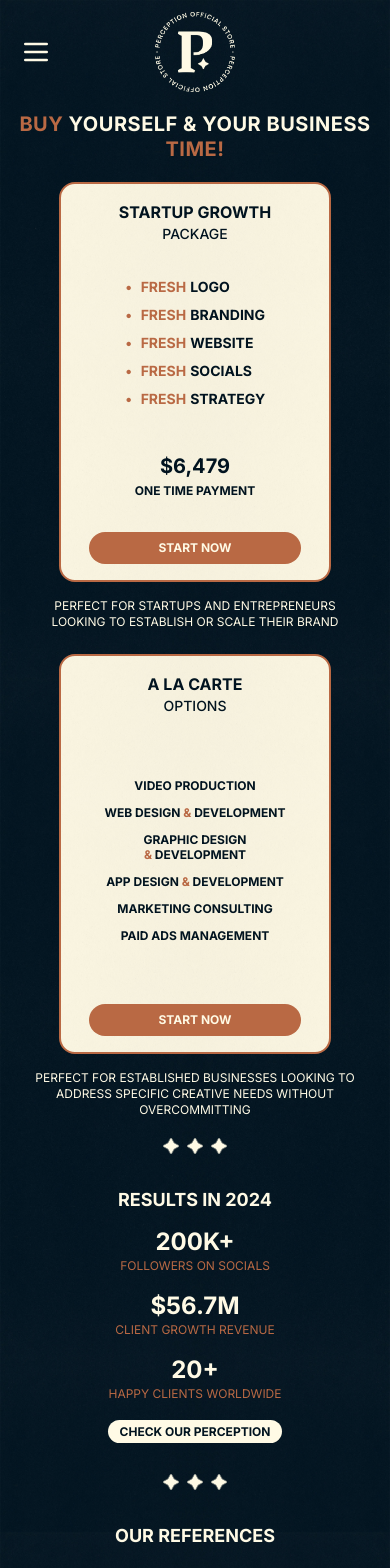
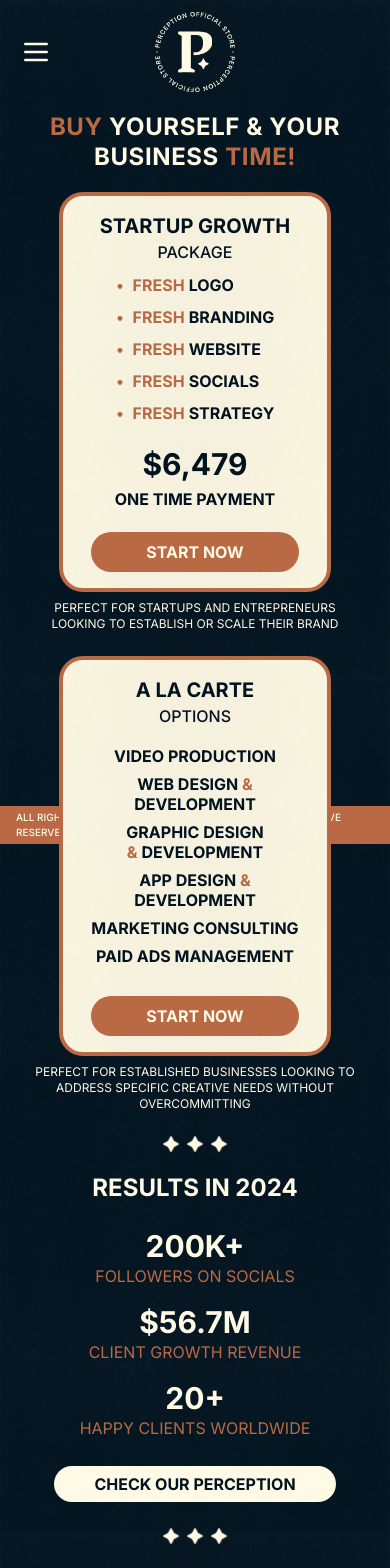
Before and after one commit to Djolex15/perceptionstore, a Next.js app: page / in a window 390 px wide. Shown: the top 1568 px of the page. Built offline with nearby package versions, Linux system fonts and the light colour scheme.

Commit message:
fixed sizing mobile

```diff
--- a/src/app/page.tsx
+++ b/src/app/page.tsx
@@ -140,7 +140,7 @@ export default function LandingPage() {
           <main className="container mx-auto px-4 pt-24 sm:pt-24 md:pt-32">
             {/* Hero Section */}
             <section className="w-full mx-auto py-4 sm:py-6 md:py-8 text-center">
-              <h2 className="text-xl sm:text-2xl md:text-5xl font-bold tracking-wide leading-tight">
+              <h2 className="text-2xl sm:text-2xl md:text-5xl font-bold tracking-wide leading-tight">
                 <span className="text-[#B96944]">BUY</span> YOURSELF & YOUR BUSINESS{" "}
                 <span className="text-[#B96944]">TIME!</span>
               </h2>
@@ -160,57 +160,57 @@ export default function LandingPage() {
                 >
                   <div className="flex flex-col justify-center mx-auto space-y-2 md:space-y-2">
                     <div className="flex items-center group-hover:translate-x-1 transition-transform duration-500 ease-in-out">
-                      <span className="text-[#B96944] mr-2 text-sm sm:text-lg md:text-sm lg:text-lg">•</span>
-                      <span className="text-[#B96944] uppercase font-bold text-sm sm:text-lg md:text-sm lg:text-lg leading-tight">
+                      <span className="text-[#B96944] mr-2 text-base sm:text-lg md:text-sm lg:text-lg">•</span>
+                      <span className="text-[#B96944] uppercase font-bold text-base sm:text-lg md:text-sm lg:text-lg leading-tight">
                         FRESH
                       </span>
-                      <span className="uppercase font-bold text-[#01131F] text-sm sm:text-lg md:text-sm lg:text-lg leading-tight ml-1">
+                      <span className="uppercase font-bold text-[#01131F] text-base sm:text-lg md:text-sm lg:text-lg leading-tight ml-1">
                         LOGO
                       </span>
                     </div>
                     <div className="flex items-center group-hover:translate-x-1 transition-transform duration-500 ease-in-out delay-75">
-                      <span className="text-[#B96944] mr-2 text-sm sm:text-lg md:text-sm lg:text-lg">•</span>
-                      <span className="text-[#B96944] uppercase font-bold text-sm sm:text-lg leading-tight md:text-sm lg:text-lg">
+                      <span className="text-[#B96944] mr-2 text-base sm:text-lg md:text-sm lg:text-lg">•</span>
+                      <span className="text-[#B96944] uppercase font-bold text-base sm:text-lg leading-tight md:text-sm lg:text-lg">
                         FRESH
                       </span>
-                      <span className="uppercase font-bold text-[#01131F] text-sm sm:text-lg md:text-sm lg:text-lg leading-tight ml-1">
+                      <span className="uppercase font-bold text-[#01131F] text-base sm:text-lg md:text-sm lg:text-lg leading-tight ml-1">
                         BRANDING
                       </span>
                     </div>
                     <div className="flex items-center group-hover:translate-x-1 transition-transform duration-500 ease-in-out delay-100">
-                      <span className="text-[#B96944] mr-2 text-sm sm:text-lg md:text-sm lg:text-lg">•</span>
-                      <span className="text-[#B96944] uppercase font-bold text-sm sm:text-lg md:text-sm lg:text-lg leading-tight">
+                      <span className="text-[#B96944] mr-2 text-base sm:text-lg md:text-sm lg:text-lg">•</span>
+                      <span className="text-[#B96944] uppercase font-bold text-base sm:text-lg md:text-sm lg:text-lg leading-tight">
                         FRESH
                       </span>
-                      <span className="uppercase font-bold text-[#01131F] text-sm sm:text-lg md:text-sm lg:text-lg leading-tight ml-1">
+                      <span className="uppercase font-bold text-[#01131F] text-base sm:text-lg md:text-sm lg:text-lg leading-tight ml-1">
                         WEBSITE
                       </span>
                     </div>
                     <div className="flex items-center group-hover:translate-x-1 transition-transform duration-500 ease-in-out delay-150">
-                      <span className="text-[#B96944] mr-2 text-sm sm:text-lg md:text-sm lg:text-lg">•</span>
-                      <span className="text-[#B96944] uppercase font-bold text-sm sm:text-lg md:text-sm lg:text-lg leading-tight">
+                      <span className="text-[#B96944] mr-2 text-base sm:text-lg md:text-sm lg:text-lg">•</span>
+                      <span className="text-[#B96944] uppercase font-bold text-base sm:text-lg md:text-sm lg:text-lg leading-tight">
                         FRESH
                       </span>
-                      <span className="uppercase font-bold text-[#01131F] text-sm sm:text-lg md:text-sm lg:text-lg leading-tight ml-1">
+                      <span className="uppercase font-bold text-[#01131F] text-base sm:text-lg md:text-sm lg:text-lg leading-tight ml-1">
                         SOCIALS
                       </span>
                     </div>
                     <div className="flex items-center group-hover:translate-x-1 transition-transform duration-500 ease-in-out delay-200">
-                      <span className="text-[#B96944] mr-2 text-sm sm:text-lg md:text-sm lg:text-lg">•</span>
-                      <span className="text-[#B96944] uppercase font-bold text-sm sm:text-lg md:text-sm lg:text-lg leading-tight">
+                      <span className="text-[#B96944] mr-2 text-base sm:text-lg md:text-sm lg:text-lg">•</span>
+                      <span className="text-[#B96944] uppercase font-bold text-base sm:text-lg md:text-sm lg:text-lg leading-tight">
                         FRESH
                       </span>
-                      <span className="uppercase font-bold text-[#01131F] text-sm sm:text-lg md:text-sm lg:text-lg leading-tight ml-1">
+                      <span className="uppercase font-bold text-[#01131F] text-base sm:text-lg md:text-sm lg:text-lg leading-tight ml-1">
                         STRATEGY
                       </span>
                     </div>
                   </div>
 
                   <div className="text-center w-full mt-2 md:mt-2 mb-3 md:mb-3 lg:mb-6">
-                    <h4 className="text-xl sm:text-3xl md:text-3xl lg:text-4xl leading-tight font-bold text-[#01131F]">
+                    <h4 className="text-3xl sm:text-3xl md:text-3xl lg:text-4xl leading-tight font-bold text-[#01131F]">
                       <PriceDisplay amount={5999} />
                     </h4>
-                    <p className="uppercase text-xs sm:text-sm md:text-base lg:text-lg mt-1 text-[#01131F] font-bold">
+                    <p className="uppercase text-base sm:text-sm md:text-base lg:text-lg mt-1 text-[#01131F] font-bold">
                       ONE TIME PAYMENT
                     </p>
                   </div>
@@ -226,35 +226,35 @@ export default function LandingPage() {
                   highlightType="shimmer"
                 >
                   <div className="flex flex-col justify-center flex-1 mb-3 md:mb-6">
-                    <div className="flex flex-col space-y-3 sm:space-y-4 md:space-y-4 lg:space-y-5 w-full h-auto">
-                      <div className="uppercase font-bold text-center text-xs sm:text-sm md:text-sm lg:text-lg leading-tight text-[#01131F] hover:text-[#B96944] transition-colors duration-300 ease-in-out group-hover:scale-103">
+                    <div className="flex flex-col space-y-2 sm:space-y-4 md:space-y-4 lg:space-y-5 w-full h-auto">
+                      <div className="uppercase font-bold text-center text-base sm:text-sm md:text-sm lg:text-lg leading-tight text-[#01131F] hover:text-[#B96944] transition-colors duration-300 ease-in-out group-hover:scale-103">
                         VIDEO PRODUCTION
                       </div>
-                      <div className="uppercase font-bold text-center text-xs sm:text-sm md:text-sm lg:text-lg leading-tight text-[#01131F] hover:text-[#B96944] transition-colors duration-300 ease-in-out group-hover:scale-103">
+                      <div className="uppercase font-bold text-center text-base sm:text-sm md:text-sm lg:text-lg leading-tight text-[#01131F] hover:text-[#B96944] transition-colors duration-300 ease-in-out group-hover:scale-103">
                         WEB DESIGN{" "}
                         <span className="text-[#B96944] hover:text-[#01131F] transition-colors duration-300 ease-in-out">
                           &
                         </span>{" "}
                         DEVELOPMENT
                       </div>
-                      <div className="uppercase font-bold text-center text-xs sm:text-sm md:text-sm lg:text-lg leading-tight text-[#01131F] hover:text-[#B96944] transition-colors duration-300 ease-in-out group-hover:scale-103">
+                      <div className="uppercase font-bold text-center text-base sm:text-sm md:text-sm lg:text-lg leading-tight text-[#01131F] hover:text-[#B96944] transition-colors duration-300 ease-in-out group-hover:scale-103">
                         GRAPHIC DESIGN<br/>
                         <span className="text-[#B96944] hover:text-[#01131F] transition-colors duration-300 ease-in-out">
                           &
                         </span>{" "}
                         DEVELOPMENT
                       </div>
-                      <div className="uppercase font-bold text-center text-xs sm:text-sm md:text-sm lg:text-lg leading-tight text-[#01131F] hover:text-[#B96944] transition-colors duration-300 ease-in-out group-hover:scale-103">
+                      <div className="uppercase font-bold text-center text-base sm:text-sm md:text-sm lg:text-lg leading-tight text-[#01131F] hover:text-[#B96944] transition-colors duration-300 ease-in-out group-hover:scale-103">
                         APP DESIGN{" "}
                         <span className="text-[#B96944] hover:text-[#01131F] transition-colors duration-300 ease-in-out">
                           &
                         </span>{" "}
                         DEVELOPMENT
                       </div>
-                      <div className="uppercase font-bold text-center text-xs sm:text-sm md:text-sm lg:text-lg leading-tight text-[#01131F] hover:text-[#B96944] transition-colors duration-300 ease-in-out group-hover:scale-103">
+                      <div className="uppercase font-bold text-center text-base sm:text-sm md:text-sm lg:text-lg leading-tight text-[#01131F] hover:text-[#B96944] transition-colors duration-300 ease-in-out group-hover:scale-103">
                         MARKETING CONSULTING
                       </div>
-                      <div className="uppercase font-bold text-center text-xs sm:text-sm md:text-sm lg:text-lg leading-tight text-[#01131F] hover:text-[#B96944] transition-colors duration-300 ease-in-out group-hover:scale-103">
+                      <div className="uppercase font-bold text-center text-base sm:text-sm md:text-sm lg:text-lg leading-tight text-[#01131F] hover:text-[#B96944] transition-colors duration-300 ease-in-out group-hover:scale-103">
                         PAID ADS MANAGEMENT
                       </div>
                     </div>
@@ -264,7 +264,7 @@ export default function LandingPage() {
             </section>
 
             {/* Divider */}
-            <div className="w-full md:w-4/5 mx-auto flex justify-center py-4 md:py-8">
+            <div className="w-full md:w-4/5 mx-auto flex justify-center py-5 md:py-8">
               <div className="flex space-x-2 sm:space-x-3 md:space-x-4">
                 <Image
                   src="/stars/pca-star-light.png"
@@ -291,42 +291,42 @@ export default function LandingPage() {
             </div>
 
             {/* Results Section */}
-            <section className="w-full md:w-4/5 mx-auto py-4 md:py-8 text-center">
-              <h2 className="text-lg sm:text-xl md:text-4xl font-bold uppercase mb-3 sm:mb-4 md:mb-12">
+            <section className="w-full md:w-4/5 mx-auto mb-3 md:mb-0 md:py-8 text-center">
+              <h2 className="text-2xl sm:text-xl md:text-4xl font-bold uppercase mb-6 sm:mb-4 md:mb-12">
                 Results in 2024
               </h2>
 
               <div className="grid grid-cols-1 gap-3 sm:gap-4 md:gap-12 mb-4 sm:mb-6 md:mb-12">
                 <div>
-                  <h3 className="text-2xl sm:text-3xl md:text-6xl font-bold">200K+</h3>
-                  <p className="text-[#B96944] uppercase text-xs sm:text-sm md:text-base">Followers on Socials</p>
+                  <h3 className="text-3xl sm:text-3xl md:text-6xl font-bold">200K+</h3>
+                  <p className="text-[#B96944] uppercase text-base sm:text-sm md:text-base">Followers on Socials</p>
                 </div>
               </div>
 
-              <div className="grid grid-cols-1 md:grid-cols-2 gap-4 sm:gap-6 md:gap-12 mb-4 sm:mb-6 md:mb-12">
+              <div className="grid grid-cols-1 md:grid-cols-2 gap-4 sm:gap-6 md:gap-12 mb-8 sm:mb-6 md:mb-12">
                 <div>
-                  <h3 className="text-2xl sm:text-3xl md:text-6xl font-bold">
+                  <h3 className="text-3xl sm:text-3xl md:text-6xl font-bold">
                     <PriceDisplay amount={52500000} className="font-bold" />
                   </h3>
-                  <p className="text-[#B96944] uppercase text-xs sm:text-sm md:text-base">Client Growth Revenue</p>
+                  <p className="text-[#B96944] uppercase text-base sm:text-sm md:text-base">Client Growth Revenue</p>
                 </div>
                 <div>
-                  <h3 className="text-2xl sm:text-3xl md:text-6xl font-bold">20+</h3>
-                  <p className="text-[#B96944] uppercase text-xs sm:text-sm md:text-base">Happy Clients Worldwide</p>
+                  <h3 className="text-3xl sm:text-3xl md:text-6xl font-bold">20+</h3>
+                  <p className="text-[#B96944] uppercase text-base sm:text-sm md:text-base">Happy Clients Worldwide</p>
                 </div>
               </div>
 
               <Link
                 href={"https://www.perceptionuae.com"}
                 target="_blank"
-                className="bg-[#fffae5] text-[#01131F] uppercase font-bold py-1 sm:py-1.5 md:py-2 px-3 sm:px-4 md:px-6 rounded-full btn-secondary text-xs sm:text-sm md:text-base"
+                className="bg-[#fffae5] text-[#01131F] uppercase font-bold py-2 sm:py-1.5 md:py-2 px-10 sm:px-4 md:px-6 rounded-full btn-secondary text-base sm:text-sm md:text-base"
               >
                 Check Our Perception
               </Link>
             </section>
 
             {/* Divider */}
-            <div className="w-full md:w-4/5 mx-auto flex justify-center py-4 md:py-8">
+            <div className="w-full md:w-4/5 mx-auto flex justify-center py-5 md:py-8">
               <div className="flex space-x-2 sm:space-x-3 md:space-x-4">
                 <Image
                   src="/stars/pca-star-light.png"
@@ -353,8 +353,8 @@ export default function LandingPage() {
             </div>
 
             {/* References Section */}
-            <section className="w-full md:w-4/5 mx-auto py-4 md:py-8 text-center">
-              <h2 className="text-lg sm:text-xl md:text-4xl font-bold uppercase mb-3 sm:mb-4 md:mb-12">
+            <section className="w-full md:w-4/5 mx-auto py-0 md:py-8 text-center">
+              <h2 className="text-2xl sm:text-xl md:text-4xl font-bold uppercase mb-3 sm:mb-4 md:mb-12">
                 Our References
               </h2>
 
@@ -366,21 +366,21 @@ export default function LandingPage() {
               <Link
                 href={"https://www.perceptionuae.com/our-work"}
                 target="_blank"
-                className="bg-[#fffae5] text-[#01131F] uppercase font-bold py-1 sm:py-1.5 md:py-2 px-3 sm:px-4 md:px-6 rounded-full btn-secondary text-xs sm:text-sm md:text-base"
+                className="bg-[#fffae5] text-[#01131F] uppercase font-bold py-2 sm:py-1.5 md:py-2 px-10 sm:px-4 md:px-6 rounded-full btn-secondary text-base sm:text-sm md:text-base"
               >
                 Check Our Portfolio
               </Link>
             </section>
 
             {/* Divider */}
-            <div className="w-full md:w-4/5 mx-auto flex justify-center py-4 md:py-8">
+            <div className="w-full md:w-4/5 mx-auto flex justify-center py-8 md:py-8">
               <div className="flex items-center justify-center">
                 <Image
                   src="/stars/pca-star-light.png"
                   alt="Divider star"
                   width={20}
                   height={20}
-                  className="w-4 h-4 sm:w-5 sm:h-5 md:w-6 md:h-6"
+                  className="w-6 h-6 sm:w-5 sm:h-5 md:w-6 md:h-6"
                 />
               </div>
             </div>
--- a/src/components/animated-card.tsx
+++ b/src/components/animated-card.tsx
@@ -55,12 +55,12 @@ export function AnimatedCard({
             backgroundAttachment: "fixed",
             backgroundPosition: "center",
           }}
-          className={`bg-gradient-to-br from-[#fffae5]/30 to-[#f0e8d0]/10 text-[#01131F] rounded-2xl sm:rounded-3xl md:rounded-4xl p-4 sm:p-6 md:p-8 border-2 sm:border-5 md:border-4 lg:border-6 border-[#B96944] flex flex-col w-full h-full min-h-[400px] cursor-pointer ${getHighlightClass()}`}
+          className={`bg-gradient-to-br from-[#fffae5]/30 to-[#f0e8d0]/10 text-[#01131F] rounded-3xl sm:rounded-3xl md:rounded-4xl p-4 sm:p-6 md:p-8 border-4 sm:border-5 md:border-4 lg:border-6 border-[#B96944] flex flex-col w-full h-full min-h-[400px] cursor-pointer ${getHighlightClass()}`}
         >
           {/* Title and Subtitle */}
-          <div className="text-center mb-4 sm:mb-6 md:mb-4 lg:mb-8">
-            <h1 className="text-base sm:text-2xl md:text-xl lg:text-2xl font-bold uppercase text-[#01131F]">{title}</h1>
-            <h2 className="uppercase text-sm sm:text-lg md:text-lg lg:text-xl font-medium text-[#01131F]">{subtitle}</h2>
+          <div className="text-center mb-1 sm:mb-6 md:mb-4 lg:mb-8">
+            <h1 className="text-xl sm:text-2xl md:text-xl lg:text-2xl font-bold uppercase text-[#01131F]">{title}</h1>
+            <h2 className="uppercase text-base sm:text-lg md:text-lg lg:text-xl font-medium text-[#01131F]">{subtitle}</h2>
           </div>
 
           {/* Content Area */}
@@ -68,7 +68,7 @@ export function AnimatedCard({
 
           {/* Button */}
           <div className="flex justify-center mt-1 sm:mt-1 md:mt-0 lg:mt-1">
-            <button className="bg-[#B96944] text-[#fffae5] uppercase font-bold text-xs sm:text-base md:text-base w-[90%] max-w-xs py-2 sm:py-3 md:py-3 flex items-center justify-center rounded-full btn-simple">
+            <button className="bg-[#B96944] text-[#fffae5] uppercase font-bold text-base sm:text-base md:text-base w-[90%] max-w-xs py-2 sm:py-3 md:py-3 flex items-center justify-center rounded-full btn-simple">
               {buttonText}
             </button>
           </div>
@@ -76,7 +76,7 @@ export function AnimatedCard({
       </Link>
 
       {/* Description */}
-      <div className="text-xs sm:text-xs md:text-xs text-center mt-4 sm:mt-3 md:mt-4 w-[115%] max-w-xs sm:max-w-sm md:max-w-md text-[#fffae5] uppercase">
+      <div className="text-xs sm:text-xs md:text-xs text-center mt-2 sm:mt-3 md:mt-4 w-[115%] max-w-xs sm:max-w-sm md:max-w-md text-[#fffae5] uppercase">
         {description}
       </div>
     </div>
--- a/src/components/footer.tsx
+++ b/src/components/footer.tsx
@@ -33,25 +33,27 @@ export default function Footer({ darkMode }: { darkMode?: boolean }) {
   return (
     <footer className={`relative container mx-auto px-4 py-4 md:py-6 border-t ${borderColor}`}>
       <div className="flex flex-col md:flex-row justify-between items-start w-full font-medium">
-        {/* Contact information */}
-        <div className="w-full md:w-auto text-left mb-4 md:mb-0 order-2 md:order-1">
+       {/* Contact information */}
+        <div className={`w-full md:w-auto mb-4 md:mb-0 order-2 md:order-1 ${
+          isMobile ? "text-center" : "text-left"
+        }`}>
           <Link
             href="mailto:INFO@PERCEPTIONUAE.COM"
-            className={`text-xs sm:text-sm ${textColor} ${hoverColor} transition-colors duration-300 block`}
+            className={`text-xs sm:text-sm ${textColor} ${hoverColor} transition-colors duration-300 block mb-2`}
           >
             <p>INFO@PERCEPTIONUAE.COM</p>
           </Link>
           <Link
             href="/privacy-policy"
-            className={`text-xs sm:text-sm ${textColor} ${hoverColor} transition-colors duration-300 block mt-2`}
+            className={`text-xs sm:text-sm ${textColor} ${hoverColor} transition-colors duration-300 block`}
           >
             PRIVACY POLICY
           </Link>
         </div>
 
-        {/* Social media links */}
-        <div
-          className={`flex space-x-4 md:space-x-6 mb-4 md:mb-0 order-1 md:order-2 ${
+         {/* Social media links */}
+         <div
+          className={`flex space-x-4 md:space-x-6 mb-6 md:mb-0 order-1 md:order-2 ${
             isMobile ? "w-full justify-center" : "absolute left-1/2 transform -translate-x-1/2"
           }`}
         >
@@ -66,7 +68,7 @@ export default function Footer({ darkMode }: { darkMode?: boolean }) {
               alt="Instagram"
               width={36}
               height={36}
-              className="w-6 h-6 sm:w-7 sm:h-7 md:w-8 md:h-8"
+              className="w-7 h-7 sm:w-7 sm:h-7 md:w-8 md:h-8"
             />
           </Link>
           <Link
@@ -80,7 +82,7 @@ export default function Footer({ darkMode }: { darkMode?: boolean }) {
               alt="WhatsApp"
               width={36}
               height={36}
-              className="w-6 h-6 sm:w-7 sm:h-7 md:w-8 md:h-8"
+              className="w-7 h-7 sm:w-7 sm:h-7 md:w-8 md:h-8"
             />
           </Link>
           <Link
@@ -94,17 +96,25 @@ export default function Footer({ darkMode }: { darkMode?: boolean }) {
               alt="LinkedIn"
               width={36}
               height={36}
-              className="w-6 h-6 sm:w-7 sm:h-7 md:w-8 md:h-8"
+              className="w-7 h-7 sm:w-7 sm:h-7 md:w-8 md:h-8"
             />
           </Link>
         </div>
 
         {/* Copyright information */}
-        <div className={`w-full md:w-auto ${textColor} text-right order-3 mt-4 md:mt-0`}>
-          <p className="text-xs sm:text-sm">ALL RIGHTS RESERVED</p>
-          <p className="text-xs sm:text-sm">COPYRIGHT©{new Date().getFullYear()} PERCEPTION CREATIVE AGENCY</p>
+        <div
+          className={`w-full order-3 mt-4 md:mt-0 md:ml-4 ${
+            isMobile
+              ? "fixed bottom-0 left-0 right-0 bg-[#B96944] py-1 px-4 flex justify-between items-center text-[#fffae5] space-x-2"
+              : `${textColor} text-right space-y-2`
+          }`}
+        >
+          <p className="text-[10px] sm:text-xs md:text-sm">ALL RIGHTS RESERVED</p>
+          <p className="text-[10px] sm:text-xs md:text-sm">
+            COPYRIGHT©{new Date().getFullYear()} PERCEPTION CREATIVE AGENCY
+          </p>
         </div>
       </div>
     </footer>
-  )
+)
 }
--- a/src/components/reference-carousel.tsx
+++ b/src/components/reference-carousel.tsx
@@ -20,7 +20,7 @@ interface ReferenceCarouselProps {
 
 export function ReferenceCarousel({ references, className = "" }: ReferenceCarouselProps) {
   return (
-    <div className={`relative w-full overflow-hidden h-32 sm:h-40 md:h-56 bg-transparent ${className}`}>
+    <div className={`relative w-full overflow-hidden h-20 sm:h-40 md:h-56 bg-transparent ${className}`}>
       <div className="references-carousel">
         <div className="references-track">
           {references.map((reference, index) => (
```
